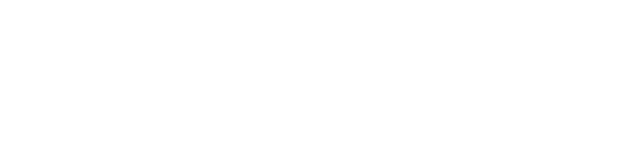
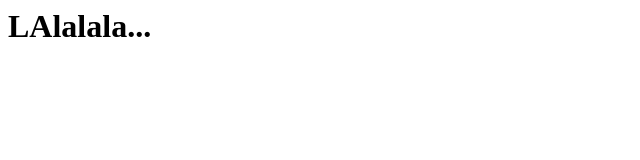
Before and after one commit to jfxvii/iat381-P02-team03, a plain HTML site: page _work/site_working_structure.html in a window 1280 px wide. Shown: the whole page, without its empty margins (0-640 px from the left). Drawn offline with Linux system fonts and the light colour scheme.

Commit message:
added an h1 tag

```diff
--- a/_work/site_working_structure.html
+++ b/_work/site_working_structure.html
@@ -2,5 +2,7 @@
 <html>
 	<head>
 		<title>another title</title>
+		<h1>LAlalala...</h1>
+
 	</head>
 </html>
```
